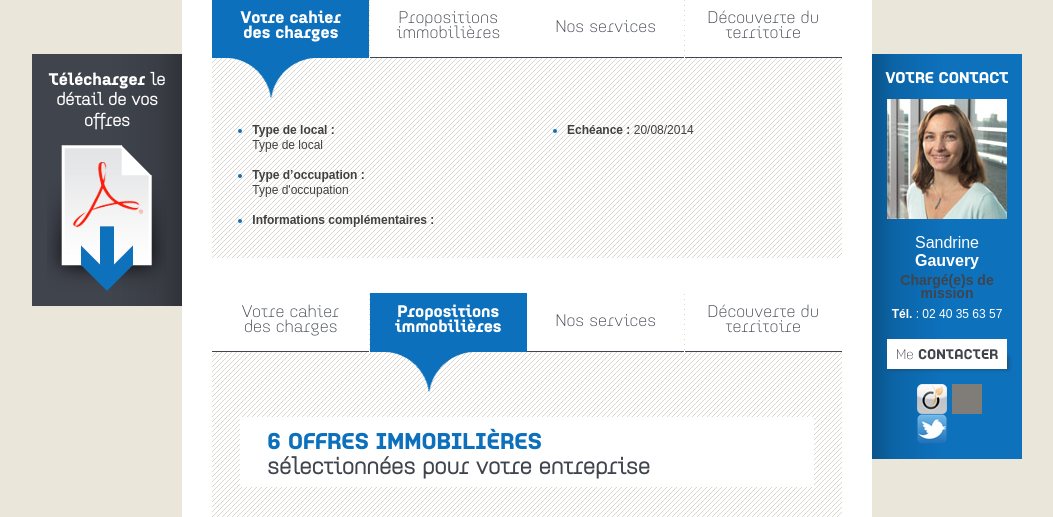
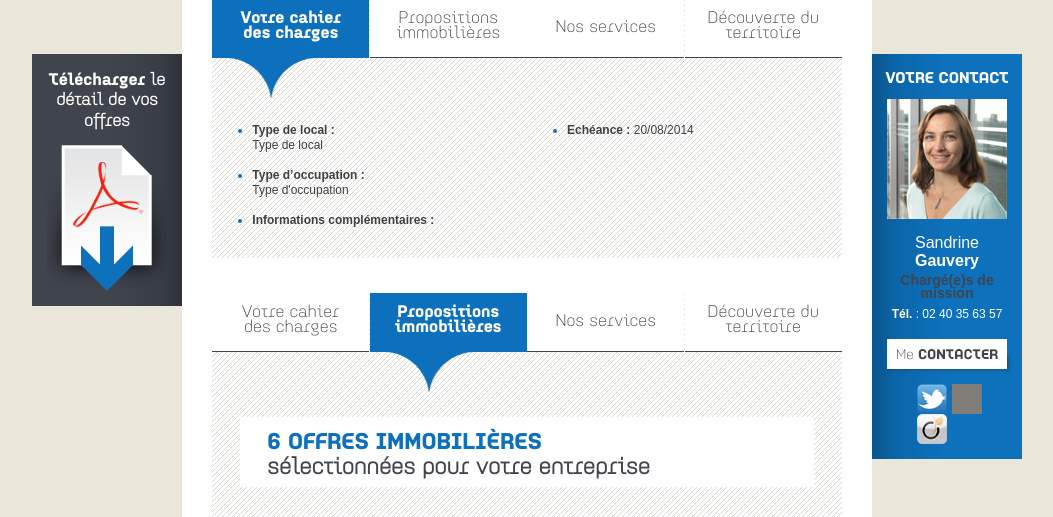
Before and after one commit to makinacorpus/nmd-dne-landing-page, a PHP site: page / in a window 1280 px wide. Shown: the part 591-1108 px from the top of the page, without its empty margins (113-1166 px from the left). Run offline with PHP 8.4, Linux system fonts and the light colour scheme; some libraries are stand-ins or nearby versions.

Commit message:
fix(landingpage): icons twitter <-> viadeo

```diff
--- a/css/widgets.css
+++ b/css/widgets.css
@@ -78,11 +78,11 @@
 }
 
 #bloc_contact ul li a.twitter {
-    background-position: 0 -90px;
+    background-position: -30px -90px;
 }
 
 #bloc_contact ul li a.viadeo {
-    background-position: -30px -90px;
+    background-position: 0 -90px;
 }
 
 #bloc_contact a{
```
